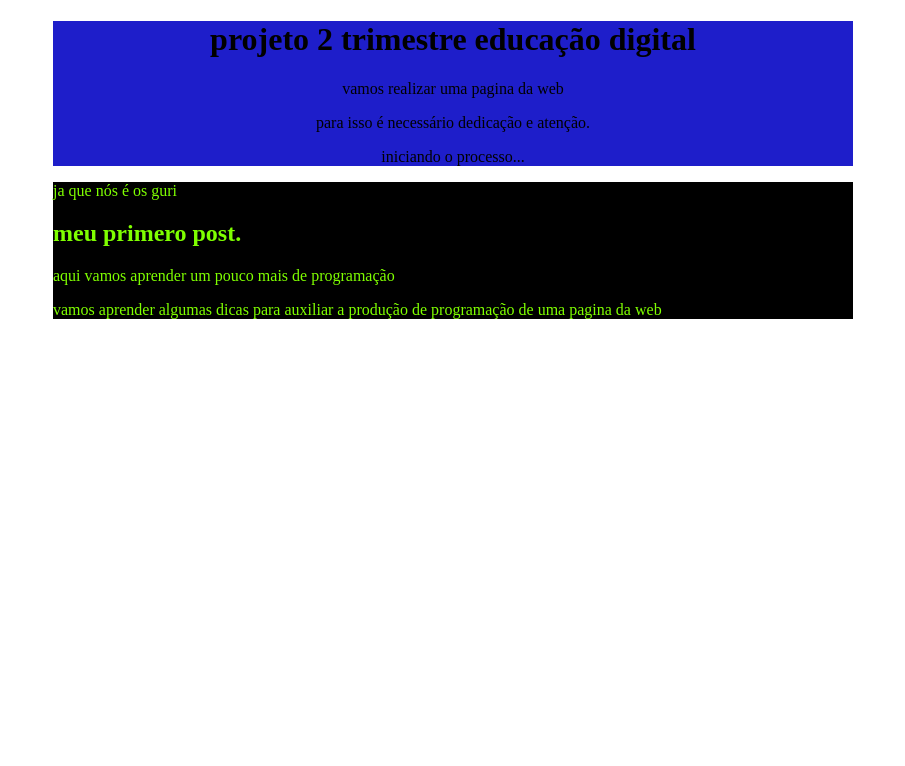
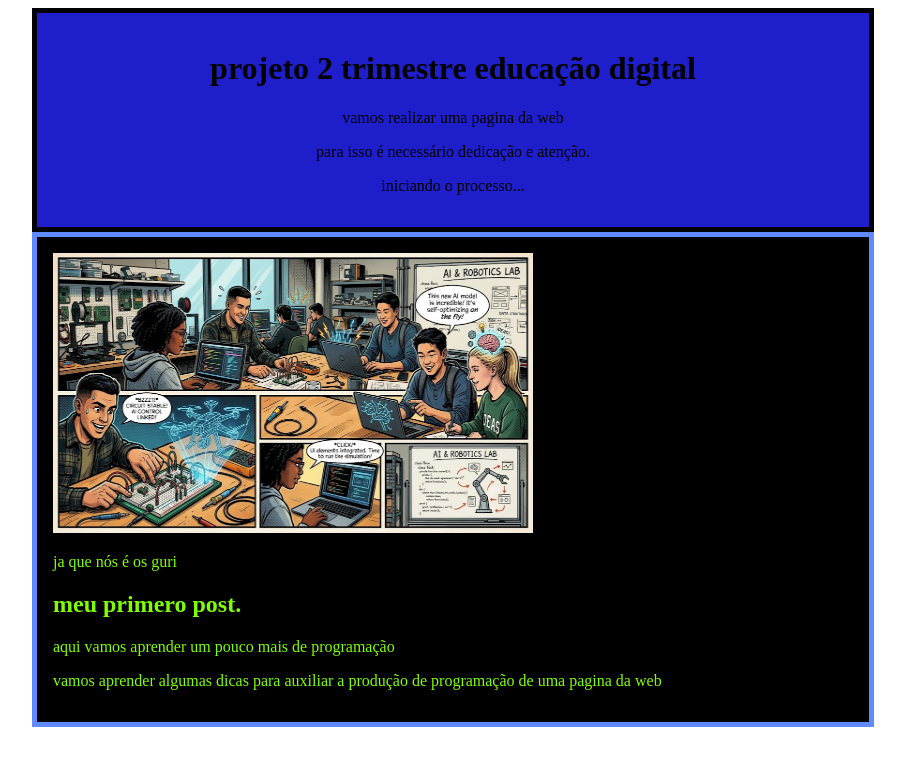
Before and after one commit to gabrieldraseoliveira-tech/pagina-web, a plain HTML site: page index.html in a window 1280 px wide. Shown: the whole page, without its empty margins (187-1092 px from the left). Drawn offline with Linux system fonts and the light colour scheme.

Commit message:
Add files via upload

```diff
--- a/index.html
+++ b/index.html
@@ -12,12 +12,22 @@
           text-align: center;
           max-width: 800px;
           margin: 0 auto;
+          padding: 16px;
+          border: 5px solid rgb(0, 0, 0)
         }
         main {
             background-color: rgb(0, 0, 0);
             color: chartreuse;
              max-width: 800px;
             margin: 0 auto;
+            padding: 16px;
+          border: 5px solid rgb(96, 138, 255)
+        }
+
+        img {
+            width: 480px;
+            height: 280px;
+
         }
     </style>
 
@@ -31,9 +41,11 @@
     <p>para isso é necessário dedicação e atenção.</p>
     <p>iniciando o processo...</p>
     </header>
+
+
     <main>
+        <img src="imagem.jpg" alt="logotipo do blog">
     <p>ja que nós é os guri </p>
-
     <h2>meu primero post.</h2>
     <p>aqui vamos aprender um pouco mais de programação</p>
     <p>vamos aprender algumas dicas para auxiliar a produção de programação de uma pagina da web</p>
```
Also changed, not shown: imagem.jpg (added).
